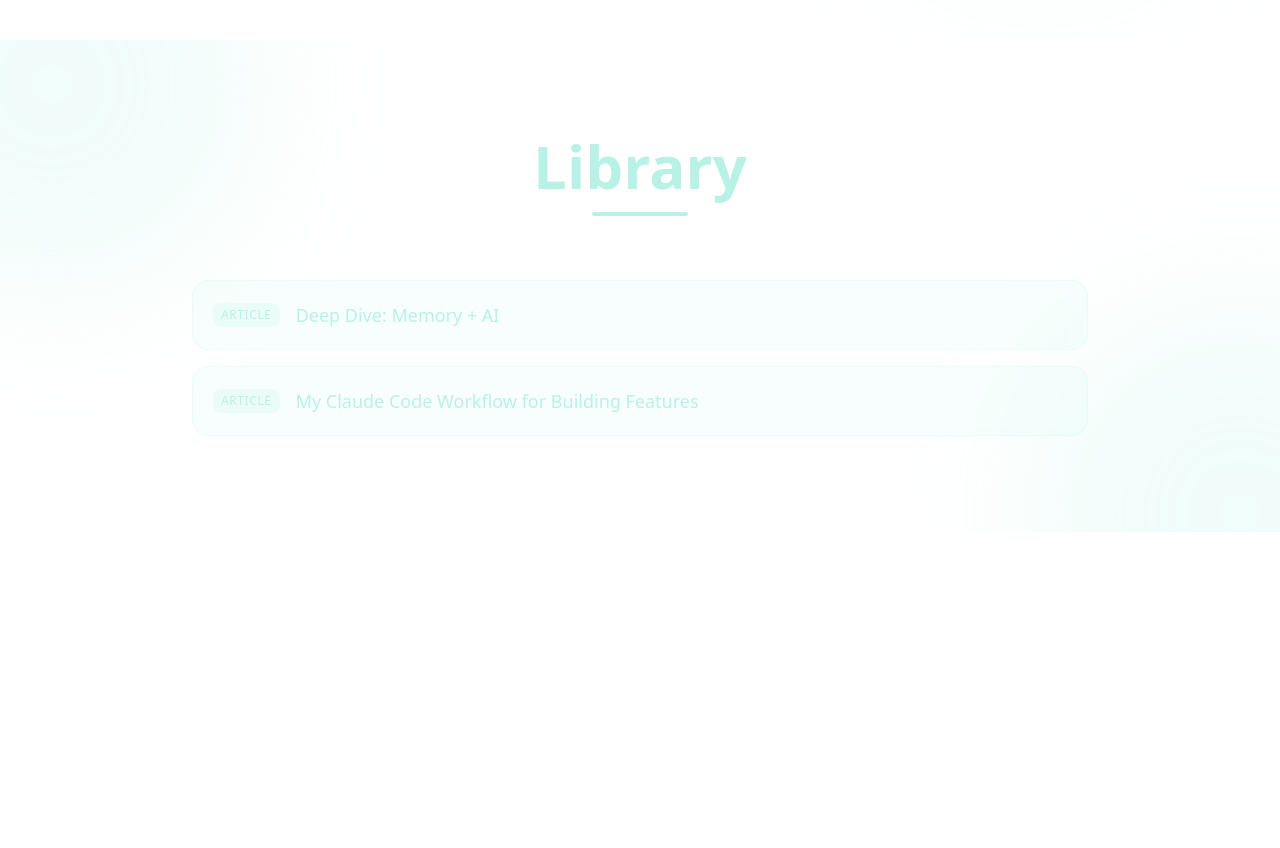
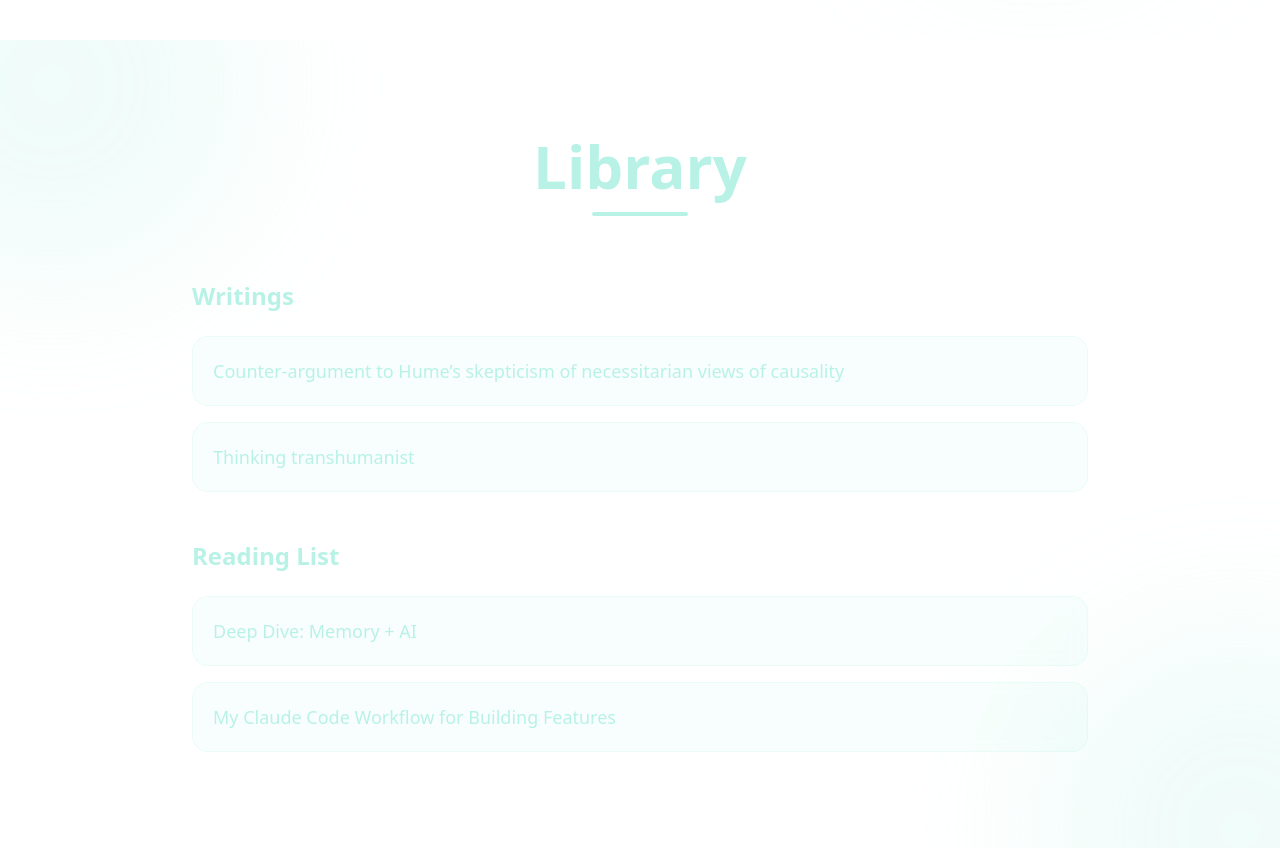
Before and after one commit to g23polar/portfolio, a React (Vite) app: page / in a window 1280 px wide. Shown: the part 6660-7508 px from the top of the page. Before the commit the page ends 7192 px from the top, so only its background shows below. Built offline with nearby package versions, Linux system fonts and the light colour scheme.

Commit message:
writings

```diff
--- a/src/components/Library.jsx
+++ b/src/components/Library.jsx
@@ -2,17 +2,22 @@ import { motion } from 'motion/react';
 import { useContext } from 'react';
 import { ThemeContext } from '../App';
 import { ExternalLink } from 'lucide-react';
-import { article } from 'motion/react-client';
 
 function Library() {
     const { theme } = useContext(ThemeContext);
 
-    // Add your items here
-    const items = [
-        { title: "Deep Dive: Memory + AI", url: "https://www.betaworks.com/writing/deep-dive-memory-ai", type: "article" }
-        , {title:"My Claude Code Workflow for Building Features" ,url:"https://willness.dev/blog/claude-code-workflow", type:"article"}
-        // , {title:"" ,url:"", type:"article"}
-        // ,{ title: "", url: "", type: "pdf" }
+    // Things I've written
+    const writings = [
+        { title: "Counter-argument to Hume’s skepticism of necessitarian views of causality", url: "https://medium.com/@gautamnair023/counter-argument-to-humes-skepticism-of-necessitarian-views-of-causality-af652a5defd6" }
+        , {title:"Thinking transhumanist", url:"https://medium.com/@gautamnair023/thinking-transhumanist-e13dc68fafbf"}
+
+    ];
+
+    // Things I've read
+    const readings = [
+        { title: "Deep Dive: Memory + AI", url: "https://www.betaworks.com/writing/deep-dive-memory-ai" },
+        { title: "My Claude Code Workflow for Building Features", url: "https://willness.dev/blog/claude-code-workflow" },
+        // { title: "", url: "" }
     ];
 
     const containerVariants = {
@@ -107,11 +112,25 @@ function Library() {
                     />
                 </motion.div>
 
-                {items.length === 0 ? (
+                {/* Writings Section */}
+                <div className="mb-12">
+                    <motion.h3
+                        initial={{ opacity: 0, x: -20 }}
+                        whileInView={{ opacity: 1, x: 0 }}
+                        viewport={{ once: true }}
+                        transition={{ duration: 0.5 }}
+                        className={`text-2xl font-semibold mb-6 ${
+                            theme === "dark" ? "text-[#b8f2e6]" : "text-[#5e6472]"
+                        }`}
+                    >
+                        Writings
+                    </motion.h3>
+                    {writings.length === 0 ? (
                         <motion.p
                             initial={{ opacity: 0 }}
-                        animate={{ opacity: 1 }}
-                        className={`text-center text-lg ${
+                            whileInView={{ opacity: 1 }}
+                            viewport={{ once: true }}
+                            className={`text-lg ${
                                 theme === "dark" ? "text-[#b8f2e6]/60" : "text-[#5e6472]/60"
                             }`}
                         >
@@ -125,7 +144,7 @@ function Library() {
                             viewport={{ once: true, margin: "-100px" }}
                             className="flex flex-col gap-4"
                         >
-                        {items.map((item, i) => (
+                            {writings.map((item, i) => (
                                 <motion.a
                                     key={i}
                                     href={item.url}
@@ -150,22 +169,11 @@ function Library() {
                                                 : "bg-[#aed9e0]/30 border-[#aed9e0]/40 hover:bg-[#aed9e0]/50 hover:border-[#aed9e0]/60"
                                         }`}
                                     >
-                                    <div className="flex items-center gap-4">
-                                        {item.type && (
-                                            <span className={`text-xs font-medium px-2 py-1 rounded-lg uppercase tracking-wider ${
-                                                theme === "dark"
-                                                    ? "bg-[#b8f2e6]/20 text-[#b8f2e6]"
-                                                    : "bg-[#aed9e0]/50 text-[#5e6472]"
-                                            }`}>
-                                                {item.type}
-                                            </span>
-                                        )}
                                         <span className={`text-lg font-medium ${
                                             theme === "dark" ? "text-[#b8f2e6]" : "text-[#5e6472]"
                                         }`}>
                                             {item.title}
                                         </span>
-                                    </div>
                                         <ExternalLink className={`w-5 h-5 opacity-0 group-hover:opacity-100 transition-opacity ${
                                             theme === "dark" ? "text-[#b8f2e6]" : "text-[#5e6472]"
                                         }`} />
@@ -175,6 +183,66 @@ function Library() {
                         </motion.div>
                     )}
                 </div>
+
+                {/* Reading List Section */}
+                <div>
+                    <motion.h3
+                        initial={{ opacity: 0, x: -20 }}
+                        whileInView={{ opacity: 1, x: 0 }}
+                        viewport={{ once: true }}
+                        transition={{ duration: 0.5 }}
+                        className={`text-2xl font-semibold mb-6 ${
+                            theme === "dark" ? "text-[#b8f2e6]" : "text-[#5e6472]"
+                        }`}
+                    >
+                        Reading List
+                    </motion.h3>
+                    <motion.div
+                        variants={containerVariants}
+                        initial="hidden"
+                        whileInView="visible"
+                        viewport={{ once: true, margin: "-100px" }}
+                        className="flex flex-col gap-4"
+                    >
+                        {readings.map((item, i) => (
+                            <motion.a
+                                key={i}
+                                href={item.url}
+                                target="_blank"
+                                rel="noopener noreferrer"
+                                variants={itemVariants}
+                                whileHover={{
+                                    scale: 1.02,
+                                    x: 8,
+                                    transition: {
+                                        type: "spring",
+                                        stiffness: 400,
+                                        damping: 15
+                                    }
+                                }}
+                                className="group relative"
+                            >
+                                <div
+                                    className={`relative p-5 rounded-2xl backdrop-blur-sm border transition-all duration-300 flex items-center justify-between ${
+                                        theme === "dark"
+                                            ? "bg-[#b8f2e6]/10 border-[#b8f2e6]/20 hover:bg-[#b8f2e6]/20 hover:border-[#b8f2e6]/40"
+                                            : "bg-[#aed9e0]/30 border-[#aed9e0]/40 hover:bg-[#aed9e0]/50 hover:border-[#aed9e0]/60"
+                                    }`}
+                                >
+                                    <span className={`text-lg font-medium ${
+                                        theme === "dark" ? "text-[#b8f2e6]" : "text-[#5e6472]"
+                                    }`}>
+                                        {item.title}
+                                    </span>
+                                    <ExternalLink className={`w-5 h-5 opacity-0 group-hover:opacity-100 transition-opacity ${
+                                        theme === "dark" ? "text-[#b8f2e6]" : "text-[#5e6472]"
+                                    }`} />
+                                </div>
+                            </motion.a>
+                        ))}
+                    </motion.div>
+                </div>
+            </div>
         </section>
     );
 }
```
Lines whose indentation alone changed are shown as unchanged.
